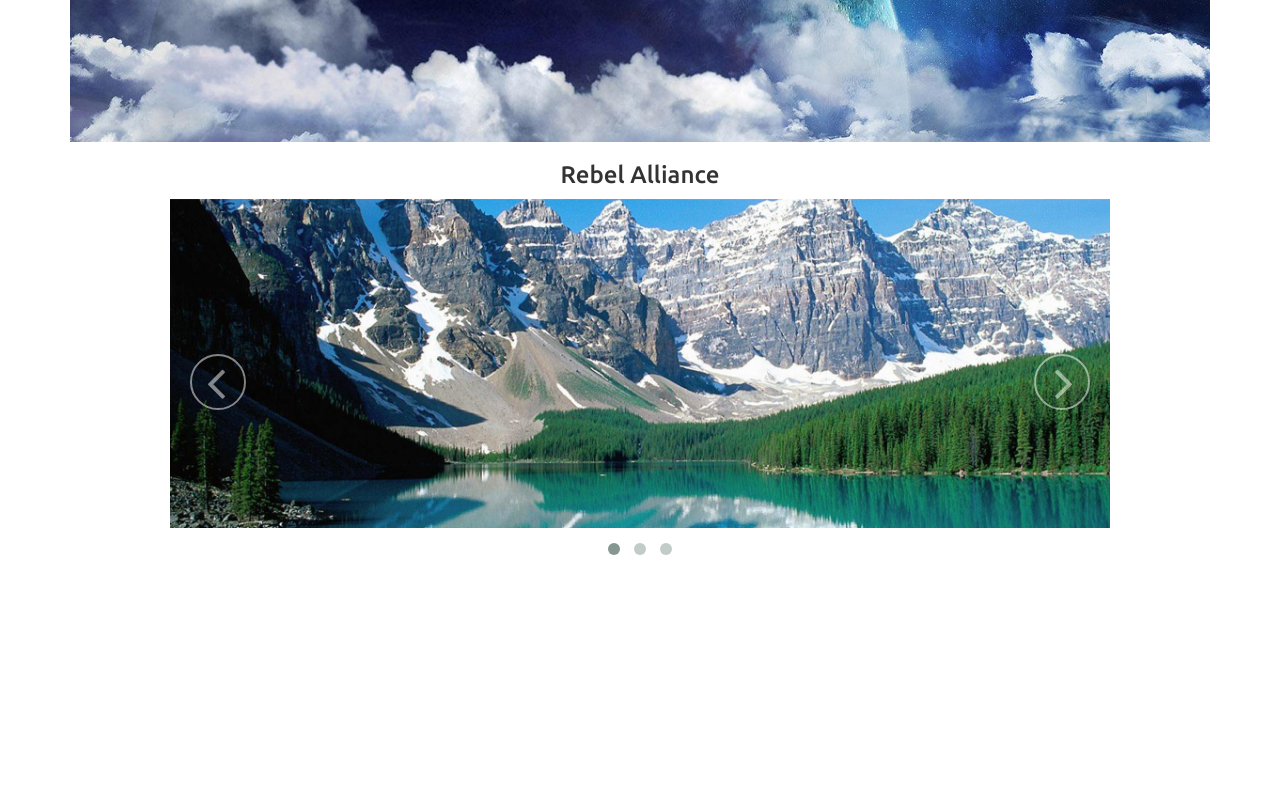
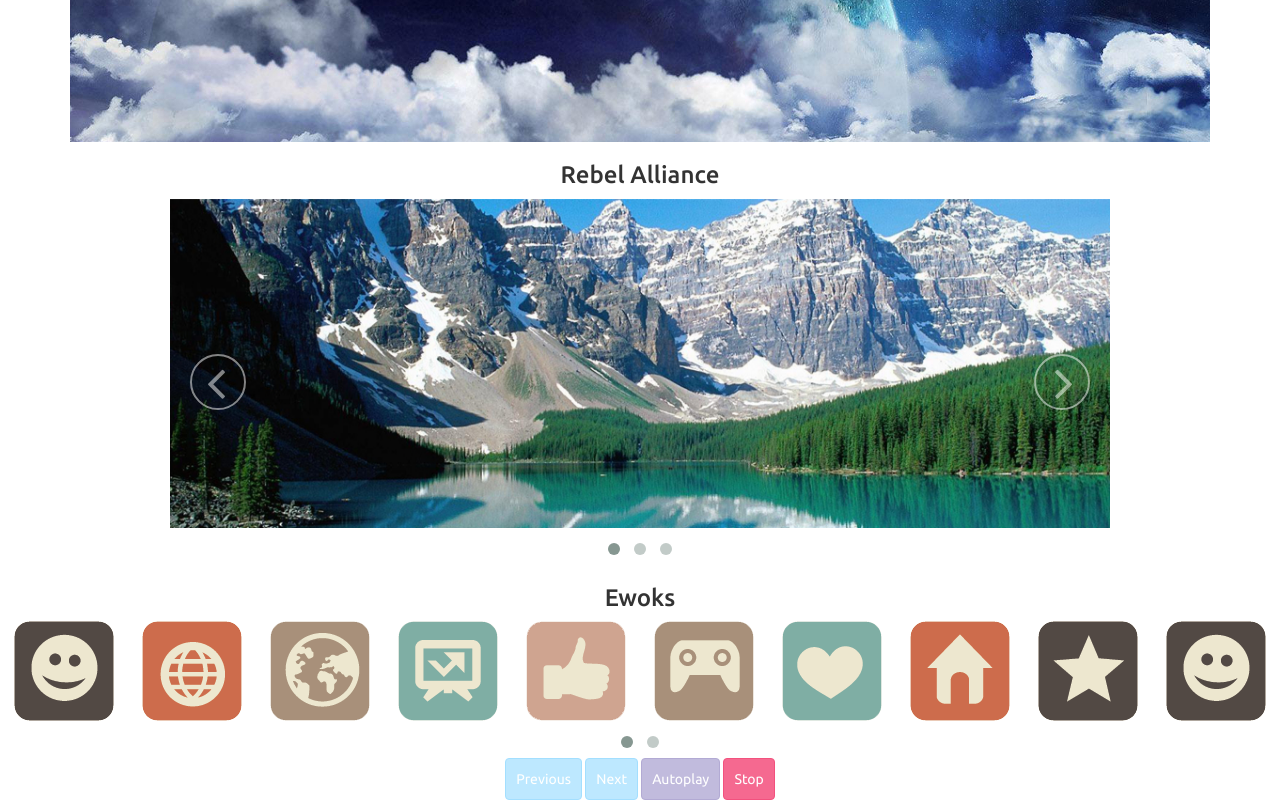
Before and after one commit to jpDeveloper/jedi-slider, a plain HTML site: page index.html in a window 1280 px wide. Shown: the part 373-1173 px from the top of the page. Before the commit the page ends 938 px from the top, so only its background shows below. Drawn offline with Linux system fonts and the light colour scheme.

Commit message:
icons slider

```diff
--- a/index.html
+++ b/index.html
@@ -12,22 +12,21 @@
   <link rel="stylesheet" href="style.css">
 </head>
 <body>
+
 <div class="container">
   <p class="js-text">Jedi Sliders</p>
 
   <h3 class="text-center">The Force</h3>
 
   <div id="the-force" class="owl-carousel owl-theme">
-
     <div class="item"><a href="https://creativemarket.com/" target="_blank"><img src="images/earth.jpg" alt="one"></a></div>
     <div class="item"><img src="images/banff.jpg" alt="two"></div>
     <div class="item"><img src="images/tulum.jpg" alt="three"></div>
-
   </div>
 
   <h3 class="text-center">Rebel Alliance</h3>
 
-<div class="container">
+
   <div class="medium-box">
     <div id="rebel-alliance">
       <a href="https://creativemarket.com/">
@@ -40,11 +39,38 @@
         <img class="jp-img-responsive" src="images/earth-med.jpg">
       </a>
     </div>
+  </div> <!-- </div> end medium-box -->
+
+</div> <!-- end container -->
+
+  <h3 class="text-center">Ewoks</h3>
+
+<div id="ewoks" class="owl-carousel owl-theme">
+  <div class="item"><img src="images/icon-1.png"></div>
+  <div class="item"><img src="images/icon-2.png"></div>
+  <div class="item"><img src="images/icon-3.png"></div>
+  <div class="item"><img src="images/icon-4.png"></div>
+  <div class="item"><img src="images/icon-5.png"></div>
+  <div class="item"><img src="images/icon-6.png"></div>
+  <div class="item"><img src="images/icon-7.png"></div>
+  <div class="item"><img src="images/icon-8.png"></div>
+  <div class="item"><img src="images/icon-9.png"></div>
+  <div class="item"><img src="images/icon-1.png"></div>
+  <div class="item"><img src="images/icon-2.png"></div>
+  <div class="item"><img src="images/icon-3.png"></div>
+  <div class="item"><img src="images/icon-4.png"></div>
+  <div class="item"><img src="images/icon-5.png"></div>
+  <div class="item"><img src="images/icon-6.png"></div>
+  <div class="item"><img src="images/icon-7.png"></div>
 </div>
-<!-- </div> end box-2 -->
 
+<div class="customNavigation">
+  <a class="btn btn-primary prev">Previous</a>
+  <a class="btn btn-primary next">Next</a>
+  <a class="btn btn-info play">Autoplay</a>
+  <a class="btn btn-danger stop">Stop</a>
+</div>
 
-<!-- </div> end container -->
 
   <script src="js/jquery-1.9.1.min.js"></script>
   <script src="bootstrap/js/bootstrap.min.js"></script>
--- a/js/scripts.js
+++ b/js/scripts.js
@@ -49,4 +49,28 @@ $(document).ready(function() {
 
   });
 
+  var owl = $("#ewoks");
+
+  owl.owlCarousel({
+      items : 10, //10 items above 1000px browser width
+      itemsDesktop : [992,7], //5 items between 1000px and 901px
+      itemsDesktopSmall : [768,5], // betweem 900px and 601px
+      itemsTablet: [600,3], //2 items between 600 and 0
+      itemsMobile : false // itemsMobile disabled - inherit from itemsTablet option
+  });
+
+  // Custom Navigation Events
+  $(".next").click(function(){
+    owl.trigger('owl.next');
+  })
+  $(".prev").click(function(){
+    owl.trigger('owl.prev');
+  })
+  $(".play").click(function(){
+    owl.trigger('owl.play',1000); //owl.play event accept autoPlay speed as second parameter
+  })
+  $(".stop").click(function(){
+    owl.trigger('owl.stop');
+  })
+
 });
--- a/style.css
+++ b/style.css
@@ -68,6 +68,32 @@ h1, h2, h3, h4, h5{
   font-size: 13px;
 }
 
+/*Small icons slider box*/
+
+#ewoks .item{
+  background: transparent;
+  padding: 0;
+  margin: 0;
+  color: #FFF;
+  -webkit-border-radius: 3px;
+  -moz-border-radius: 3px;
+  border-radius: 3px;
+  text-align: center;
+}
+.customNavigation{
+  text-align: center;
+}
+
+.customNavigation a{
+  -webkit-user-select: none;
+  -khtml-user-select: none;
+  -moz-user-select: none;
+  -ms-user-select: none;
+  user-select: none;
+  -webkit-tap-highlight-color: rgba(0, 0, 0, 0);
+  padding: 10px;
+}
+
 
 /*Media Queries*/
 
```
Also changed, not shown: images/icon-1.jpg (added), images/icon-1.png (added), images/icon-2.png (added), images/icon-3.png (added), images/icon-4.png (added), images/icon-5.png (added), images/icon-6.png (added), images/icon-7.png (added), images/icon-8.png (added), images/icon-9.png (added). Lines whose indentation alone changed are shown as unchanged.
